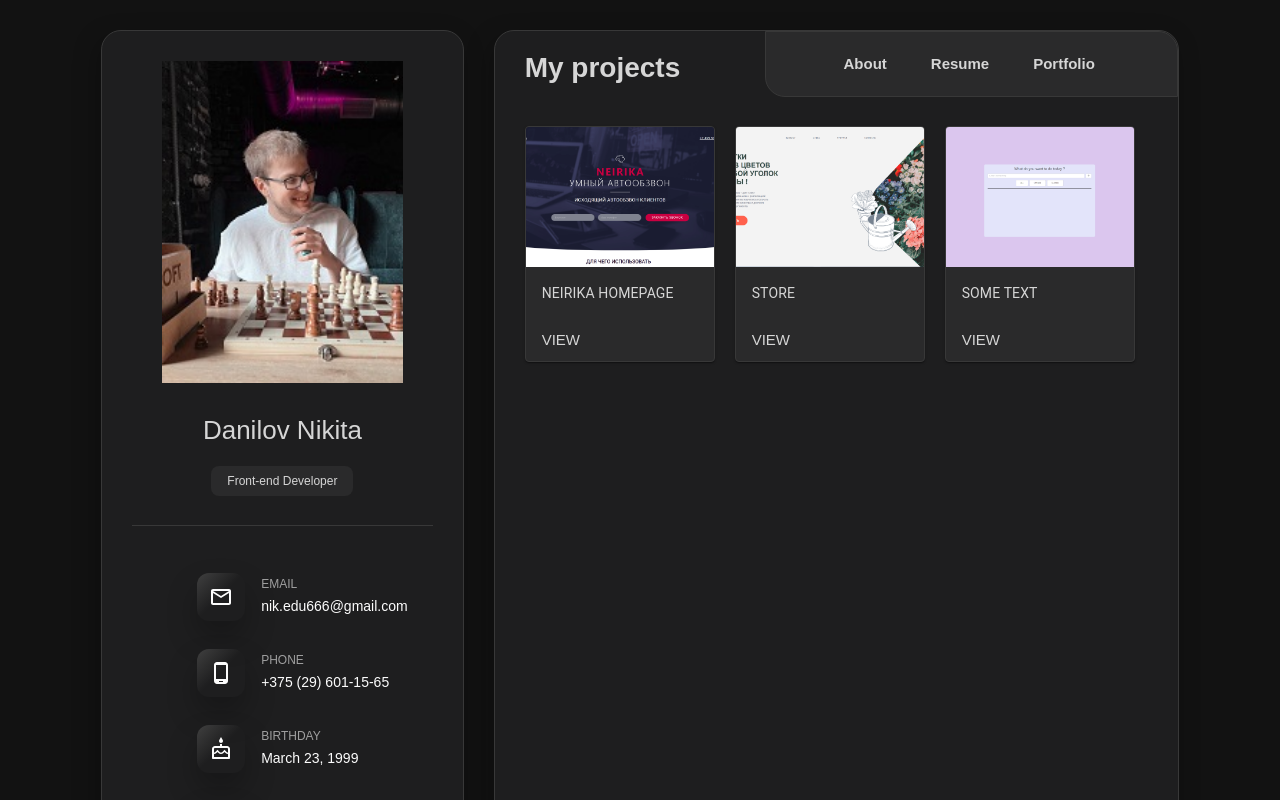
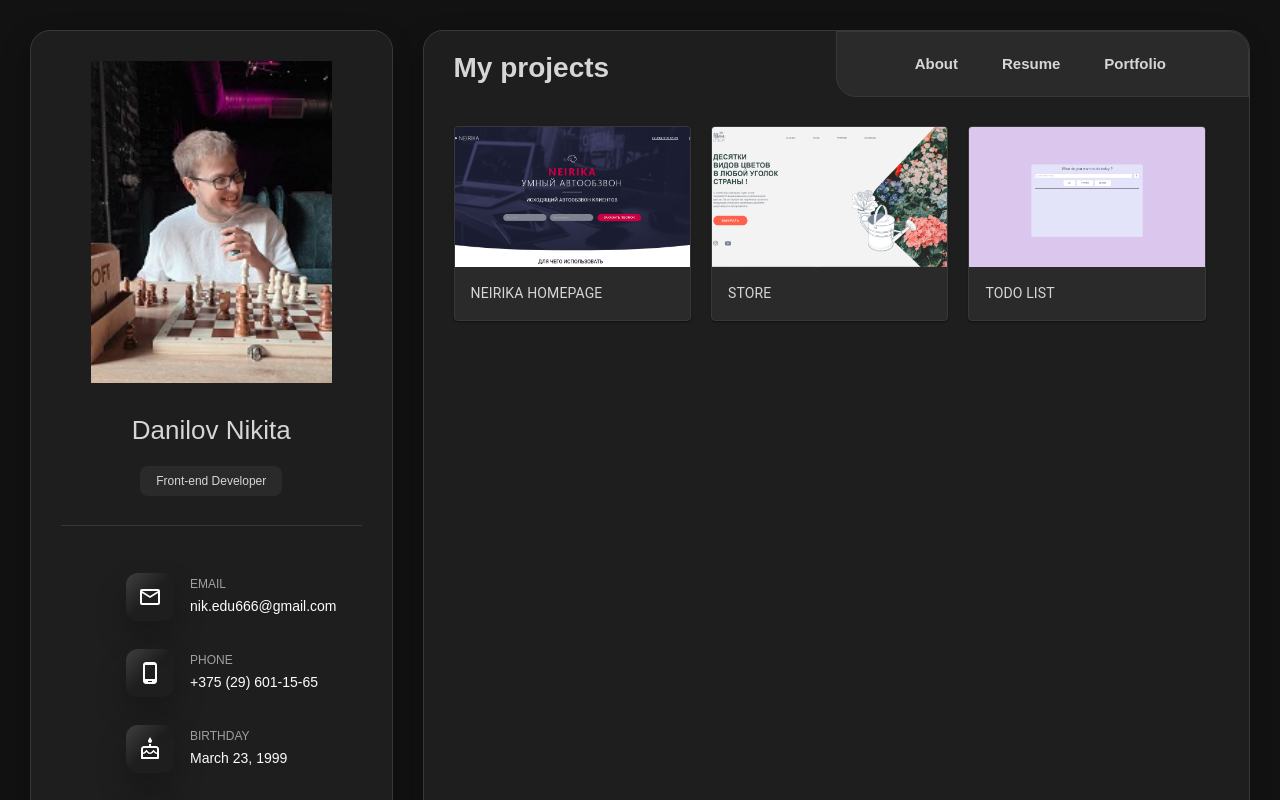
Before and after one commit to NikiDan/landingPage, a React (Create React App) app: page /portfolio in a window 1280 px wide. Shown: the top 800 px of the page. Built offline with nearby package versions, Linux system fonts and the light colour scheme.

Commit message:
Cards edited

```diff
--- a/src/Components/PortfolioPc/PortfolioPc.jsx
+++ b/src/Components/PortfolioPc/PortfolioPc.jsx
@@ -5,7 +5,7 @@ import imgSquare from "../img/Square.png";
 import imgTodo from "../img/Todo.png";
 
 import Card from '@mui/material/Card';
-import CardActions from '@mui/material/CardActions';
+import { CardActionArea } from '@mui/material';
 import CardContent from '@mui/material/CardContent';
 import CardMedia from '@mui/material/CardMedia';
 
@@ -13,8 +13,30 @@ import "./style.css";
 import {Typography} from "@mui/material";
 
 const PortfolioPc = () => {
+
+    const card = [
+        {
+            key: "neirika",
+            link: "https://nikidan.github.io/Neirika/index.html",
+            title: "Neirika homepage",
+            img: imgNeirika
+        },
+        {
+            key: "cvetOzera",
+            link: "https://nikidan.github.io/CvetOzera/index.html",
+            title: "Store",
+            img: imgSquare
+        },
+        {
+            key: "todo",
+            link: "https://heartfelt-bunny-71754e.netlify.app/",
+            title: "Todo list",
+            img: imgTodo
+        },
+    ]
+
     return(
-        <div className="content portfolio__content__main">
+        <div className="portfolio__content__main">
             <h1 className="portfolio__header__text">My projects</h1>
             <div className="nav-container">
                 <ul className="nav">
@@ -30,72 +52,27 @@ const PortfolioPc = () => {
                 </ul>
             </div>
             <div className="portfolio__content">
-                <Card className="portfolio__item neirika portfolio__card">
+                {card.map((item) => (
+                    <Card className="portfolio__item portfolio__card" key={item.key} id={item.key}>
+                        <CardActionArea href={item.link}
+                                        target="_blank"
+                                        className="portfolio__card-link"
+                                        rel="noopener noreferrer"
+                        >
                             <CardMedia className="card__img-container"
                                        component="img"
                                        alt="Neirika homepage"
                                        height="140"
-                               image={imgNeirika}
+                                       image={item.img}
                             />
                             <CardContent >
                                 <Typography component="p" className="card__description">
-                            Neirika homepage
+                                    {item.title}
                                 </Typography>
                             </CardContent>
-                    <CardActions>
-                    <a href="https://nikidan.github.io/Neirika/index.html"
-                       target="_blank"
-                       className="portfolio__card-link"
-                       rel="noopener noreferrer"
-                    >
-                        View
-                    </a>
-                    </CardActions>
+                        </CardActionArea>
                     </Card>
-                <Card className="portfolio__item square portfolio__card">
-                    <CardMedia className="card__img-container"
-                               component="img"
-                               alt="Store"
-                               height="140"
-                               image={imgSquare}
-                    />
-                    <CardContent>
-                        <Typography component="p" className="card__description">
-                            Store
-                        </Typography>
-                    </CardContent>
-                    <CardActions>
-                    <a href="https://nikidan.github.io/CvetOzera/index.html"
-                       target="_blank"
-                       className="portfolio__card-link"
-                       rel="noopener noreferrer"
-                    >
-                        View
-                    </a>
-                    </CardActions>
-                </Card>
-                <Card className="portfolio__item todo portfolio__card">
-                    <CardMedia className="card__img-container"
-                               component="img"
-                               alt="Todo list"
-                               height="140"
-                               image={imgTodo}
-                    />
-                    <CardContent>
-                        <Typography component="p" className="card__description">
-                            Some text
-                        </Typography>
-                    </CardContent>
-                    <CardActions>
-                        <a href="https://heartfelt-bunny-71754e.netlify.app/"
-                           target="_blank"
-                           className="portfolio__card-link"
-                           rel="noopener noreferrer"
-                        >
-                            View
-                        </a>
-                    </CardActions>
-                </Card>
+                ))}
             </div>
         </div>
     );
--- a/src/Components/PortfolioPc/style.css
+++ b/src/Components/PortfolioPc/style.css
@@ -1,5 +1,10 @@
 .portfolio__content__main{
-    padding-top: 0;
+    background-color: #1e1e1f;
+    border: 1px solid #383838;
+    border-radius: 20px;
+    box-shadow: -4px 8px 24px rgb(0 0 0 / 25%);
+    padding: 0 2.7rem 1.875rem 1.875rem;
+    position: relative;
 }
 
 .portfolio__header__text{
@@ -20,6 +25,7 @@
 
 .portfolio__card{
     border: 1px solid #FCFCFC;
+    margin-right: 20px;
 }
 
 .portfolio__item {
@@ -53,6 +59,6 @@
     font-size: 14px !important;
 }
 
-.portfolio__card-link{
-    padding-left: 8px !important;
+#todo{
+    margin-right: 0;
 }
```
Lines whose indentation alone changed are shown as unchanged.
